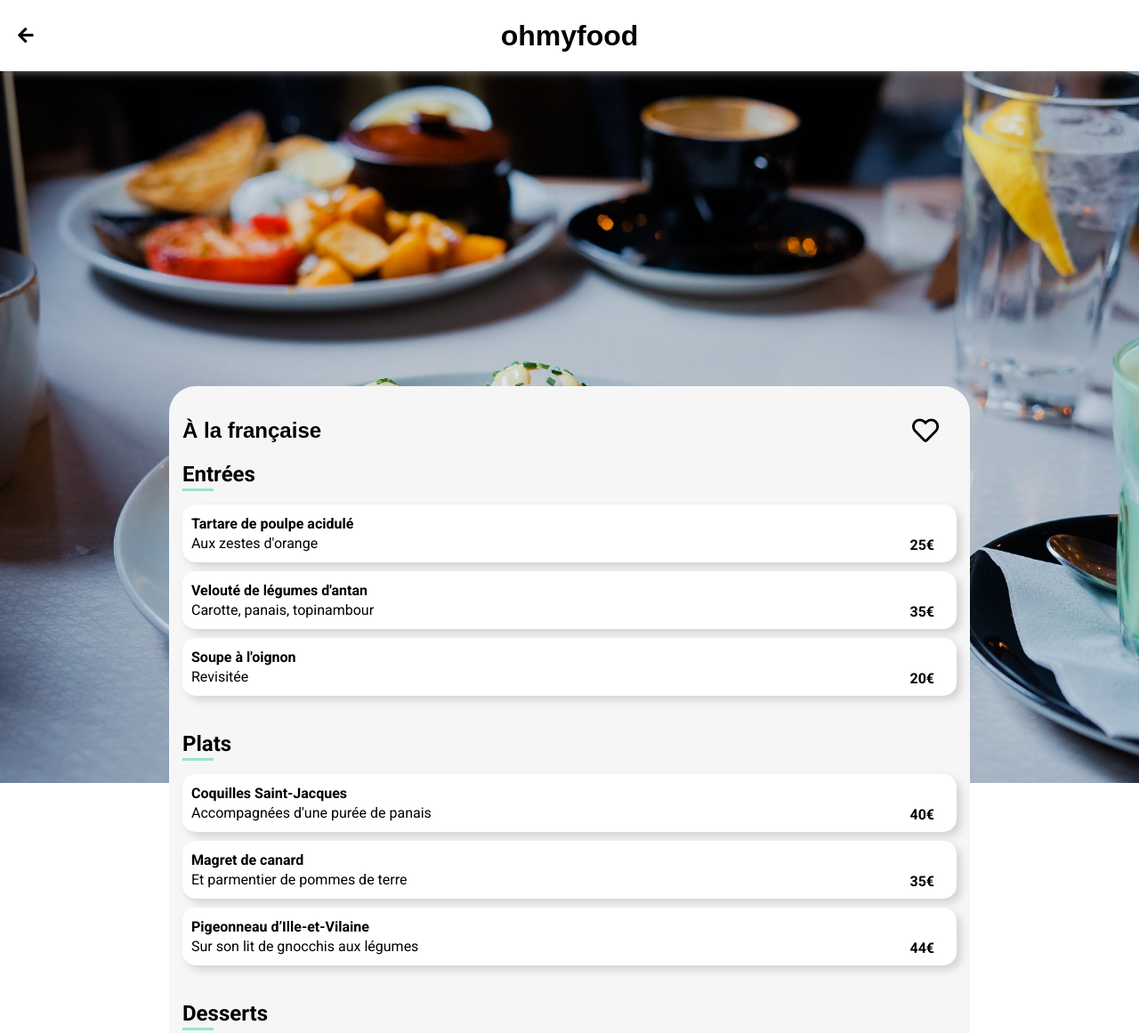
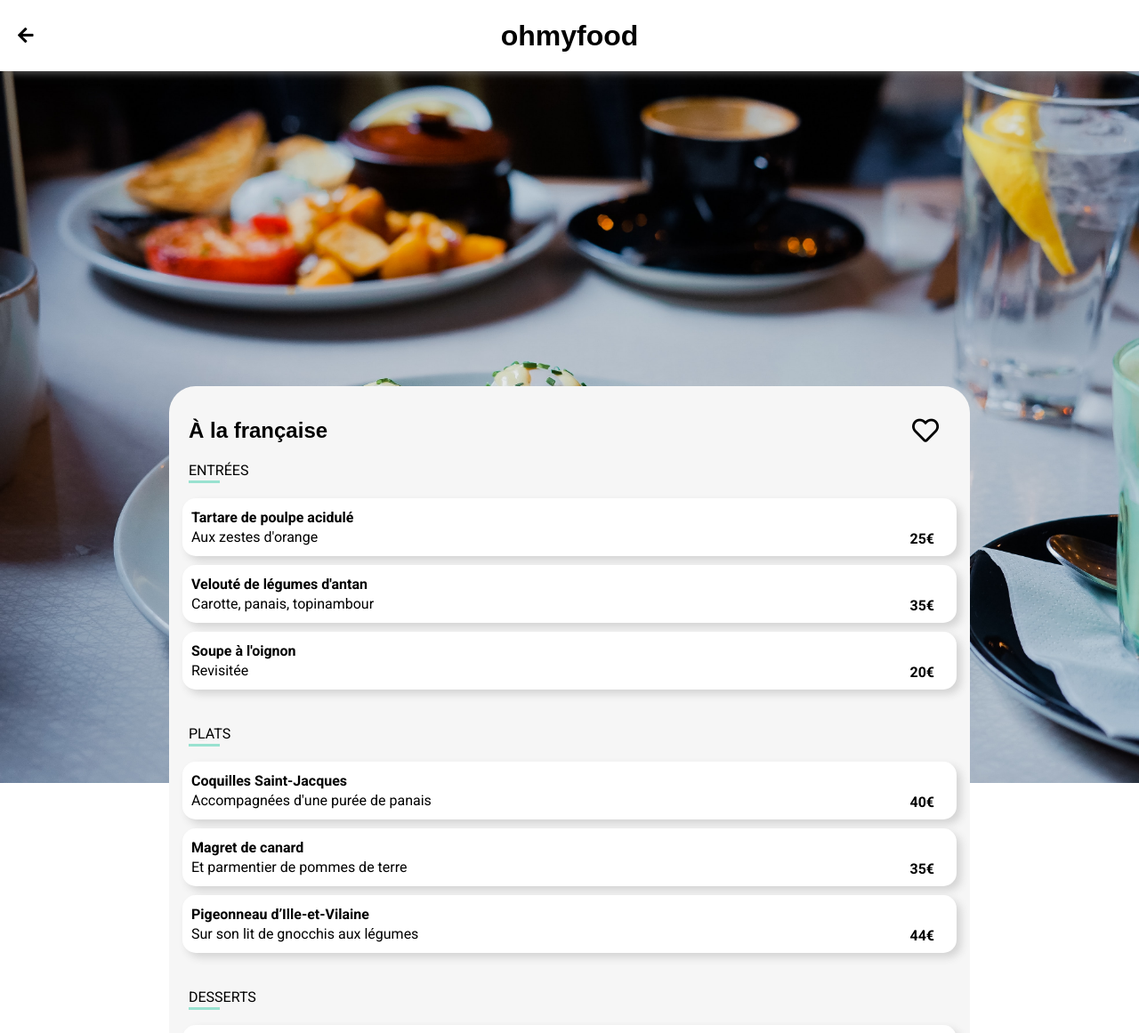
Before and after one commit to Sylvain933/SylvainHoussaye_3_20102021, a website: page a-la-francaise.html in a window 1280 px wide. Shown: the top 1161 px of the page at 89% size. Drawn offline with Linux system fonts and the light colour scheme; a web font is replaced by a local one.

Commit message:
modif h1 en h2 pour les restaurants et h2 en span

```diff
--- a/a-la-francaise.html
+++ b/a-la-francaise.html
@@ -21,13 +21,13 @@
     <main>
         <section class="menus">
             <div class="menus__title">
-                <h1>À la française</h1>
+                <h2>À la française</h2>
                 <div class="heart">
                     <i class="far fa-heart"></i>
                 </div>
             </div>
             <div class="menu">
-                <h2 class="menu__title">Entrées</h2>
+                <span class="menu__title">Entrées</span>
                 <div class="menu__card menu__load">
                     <div class="menu__card__description">
                         <h4>Tartare de poulpe acidulé</h4>
@@ -66,7 +66,7 @@
                 </div>
             </div>
             <div class="menu">
-                <h2 class="menu__title">Plats</h2>
+                <span class="menu__title">Plats</span>
                 <div class="menu__card menu__load__3">
                     <div class="menu__card__description">
                         <h4>Coquilles Saint-Jacques</h4>
@@ -105,7 +105,7 @@
                 </div>
             </div>
             <div class="menu">
-                <h2 class="menu__title">Desserts</h2>
+                <span class="menu__title">Desserts</span>
                 <div class="menu__card menu__load__6">
                     <div class="menu__card__description">
                         <h4>Pétales de violettes glacés</h4>
--- a/sass/pages/restaurants.scss
+++ b/sass/pages/restaurants.scss
@@ -21,8 +21,9 @@
     @media screen and (max-width: 900px) {
         margin-top: -80px;
     }
-    h1 {
+    h2 {
         font-family: "shrikhand", sans-serif;
+        margin-left: 7px;
     }
     &__title {
         display: flex;
@@ -78,9 +79,11 @@
         }
     }
     &__title {
+        display: inline-block;
         position: relative;
-        margin-bottom: 15px;
+        margin: 0 0 7px 7px;
         padding-bottom: 5px;
+        text-transform: uppercase;
         &::after {
             content: "";
             position: absolute;
```
Also changed, not shown: la-note-enchantee.html (+4 -4 lines), la-palette-du-gout.html (+4 -4 lines), le-delice-des-sens.html (+4 -4 lines), css/style.css, 1 other file.
